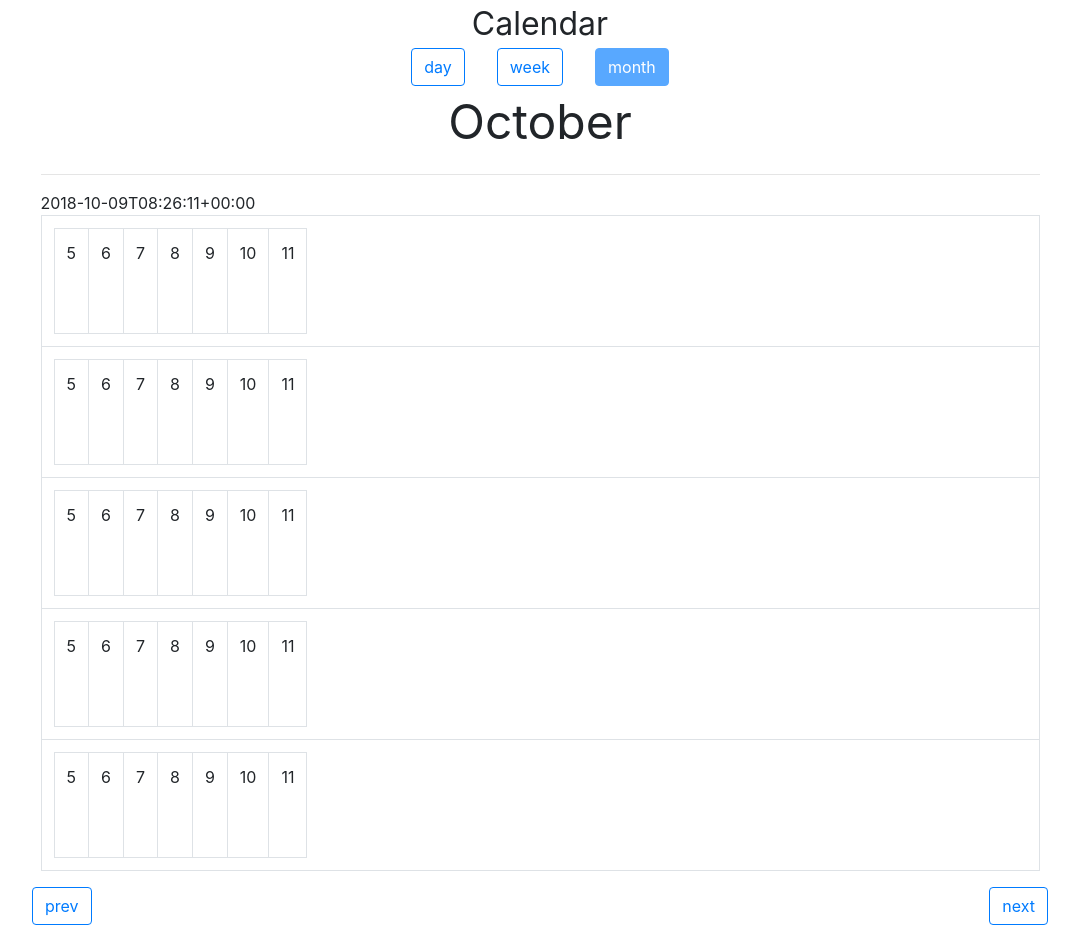
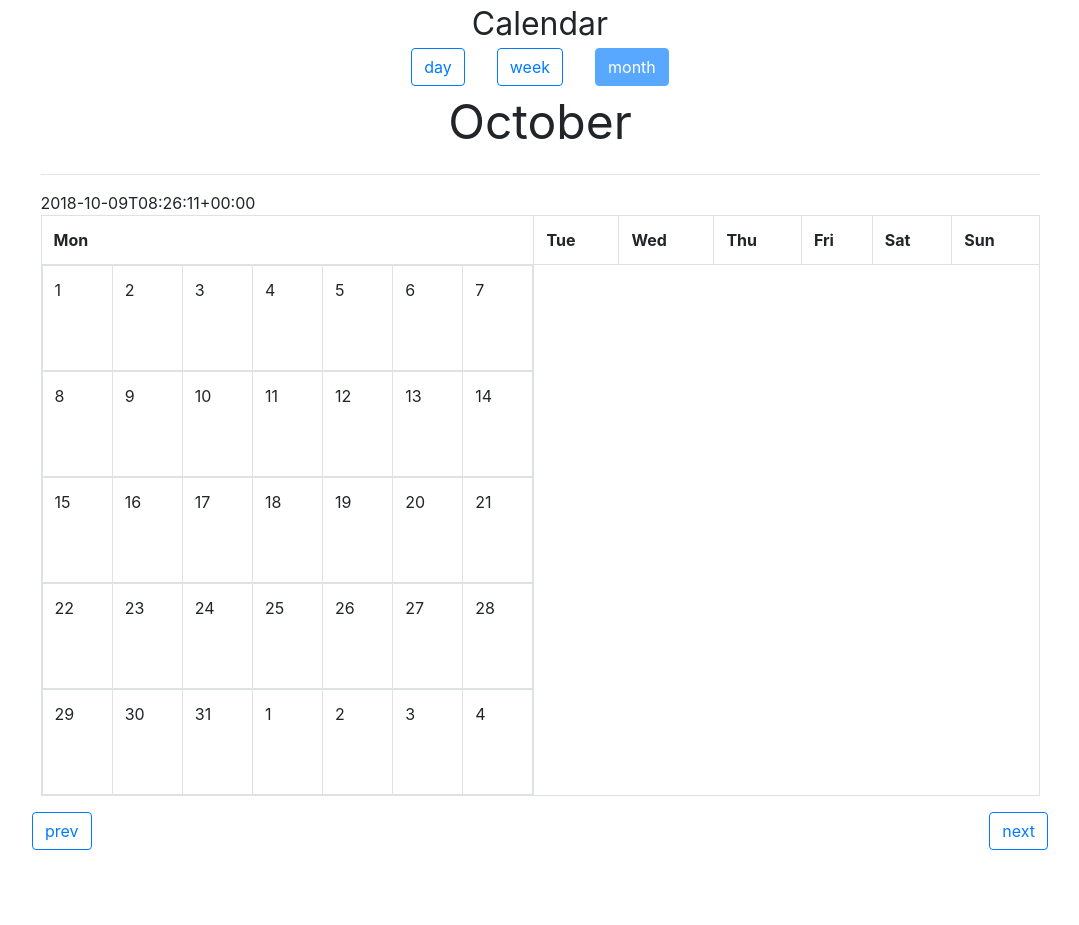
Before and after one commit to kradavar/Google-Calendar, a React (Create React App) app: page / in a window 1280 px wide. Shown: the whole page, without its empty margins (100-1179 px from the left). After the commit the page ends 850 px from the top, so only its background shows below. Built offline with nearby package versions, Linux system fonts and the light colour scheme.

Commit message:
Fix month view bug

```diff
--- a/src/Styles/Cell.css
+++ b/src/Styles/Cell.css
@@ -20,3 +20,17 @@
 .hour-table {
   width: 100%;
 }
+
+.week-cell {
+  width: 100%;
+}
+
+.day-cell {
+  width: 14%;
+}
+
+.month-cell {
+  padding: 0 !important;
+  border-bottom: none !important;
+  border-top: none !important;
+}
--- a/src/View/Table-components/CalendarTable.js
+++ b/src/View/Table-components/CalendarTable.js
@@ -1,8 +1,8 @@
 import React from "react";
 import "../../Styles/CalendarTable.css";
 import TableHeader from "./TableHeader";
-import Month from "../Month";
-import Week from "../Week";
+import Month from "./Month";
+import Week from "./Week";
 
 export default function CalendarTable(props) {
   return (
@@ -10,6 +10,11 @@ export default function CalendarTable(props) {
       <hr />
       <div>{props.renderedDate.format()}</div>
       <table className="table table-bordered">
+        <TableHeader
+          view={props.view}
+          renderedDay={props.renderedDate.format("ddd")}
+          day={props.renderedDate.date()}
+        />
         {props.view === "month" ? (
           <Month renderedDate={props.renderedDate} view={props.view} />
         ) : (
--- a/src/View/Day.js
+++ b/src/View/Table-components/Day.js
@@ -1,13 +1,13 @@
 import React from "react";
-import CellHeader from "./Table-components/Cells/CellHeader.js";
-import "../Styles/Cell.css";
+import CellHeader from "./Cells/CellHeader.js";
+import "../../Styles/Cell.css";
 
 export default function Day(props) {
   let day = <td />;
 
   if (props.view === "month") {
     day = (
-      <td className="cell">
+      <td className="cell day-cell">
         <CellHeader headerInfo={props.renderedDate.date()} />
       </td>
     );
--- a/src/View/Month.js
+++ b/src/View/Table-components/Month.js
@@ -1,41 +1,40 @@
 import React from "react";
 import Week from "./Week";
-import { isMoment } from "moment";
+import TableHeader from "./TableHeader";
+import "../../Styles/Cell.css";
 
 export default function Month(props) {
   const getWeekCount = () => {
     const date = props.renderedDate.clone();
     const start = date.date(1).isoWeek();
     const end = date.date(date.daysInMonth()).isoWeek();
-    const duration = end - start;
+    const duration = end - start + 1;
     if (duration < 0) {
       return date.isoWeeksInYear() + duration;
     }
-    return duration + 1;
+    return duration;
   };
 
   const renderMonth = () => {
     const start = props.renderedDate.clone().startOf("month");
     const weeks = [];
-    const weeks2 = [];
-    const duration = getWeekCount();
+    const duration = getWeekCount(props.renderedDate.clone());
     const currentDate = start.clone();
 
-    for (let week = 0; week < duration; week++) {
-      (() => {
+    for (let i = 0; i < duration; i++) {
       weeks.push(
         <tr>
-            <td>
-              <Week renderedDate={currentDate} view={props.view} key={week} />
+          <td className="month-cell">
+            <Week
+              renderedDate={currentDate.clone()}
+              view={props.view}
+              key={i}
+            />
           </td>
         </tr>
       );
-        weeks2.push(currentDate);
       currentDate.add(1, "week");
-      })();
     }
-
-    console.warn("AAA", { weeks2 });
 
     return weeks;
   };
--- a/src/View/Week.js
+++ b/src/View/Table-components/Week.js
@@ -1,9 +1,9 @@
 import React from "react";
 import Day from "./Day";
 import moment from "moment";
+import "../../Styles/Cell.css";
 
 export default function Week(props) {
-  let weekToRender;
   const renderWeek = () => {
     const date = moment(props.renderedDate);
     const wholeWeekStart = date.clone().startOf("isoWeek");
@@ -27,7 +27,7 @@ export default function Week(props) {
   switch (props.view) {
     case "month":
       return (
-        <table>
+        <table className="week-cell">
           <tbody>
             <tr>{days}</tr>
           </tbody>
```
Also changed, not shown: src/View/Table-components/Cells/Cell.js (deleted, +0 -38 lines). Lines whose indentation alone changed are shown as unchanged.
